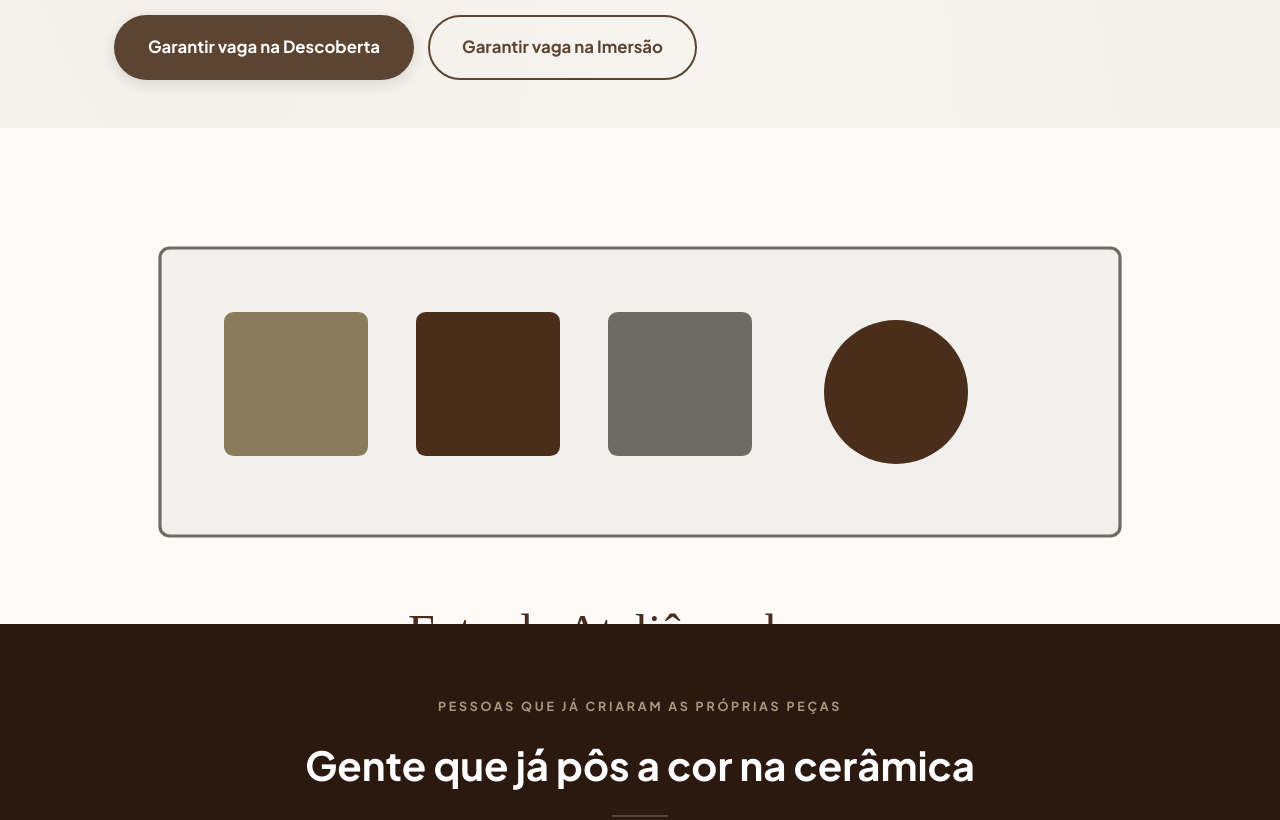
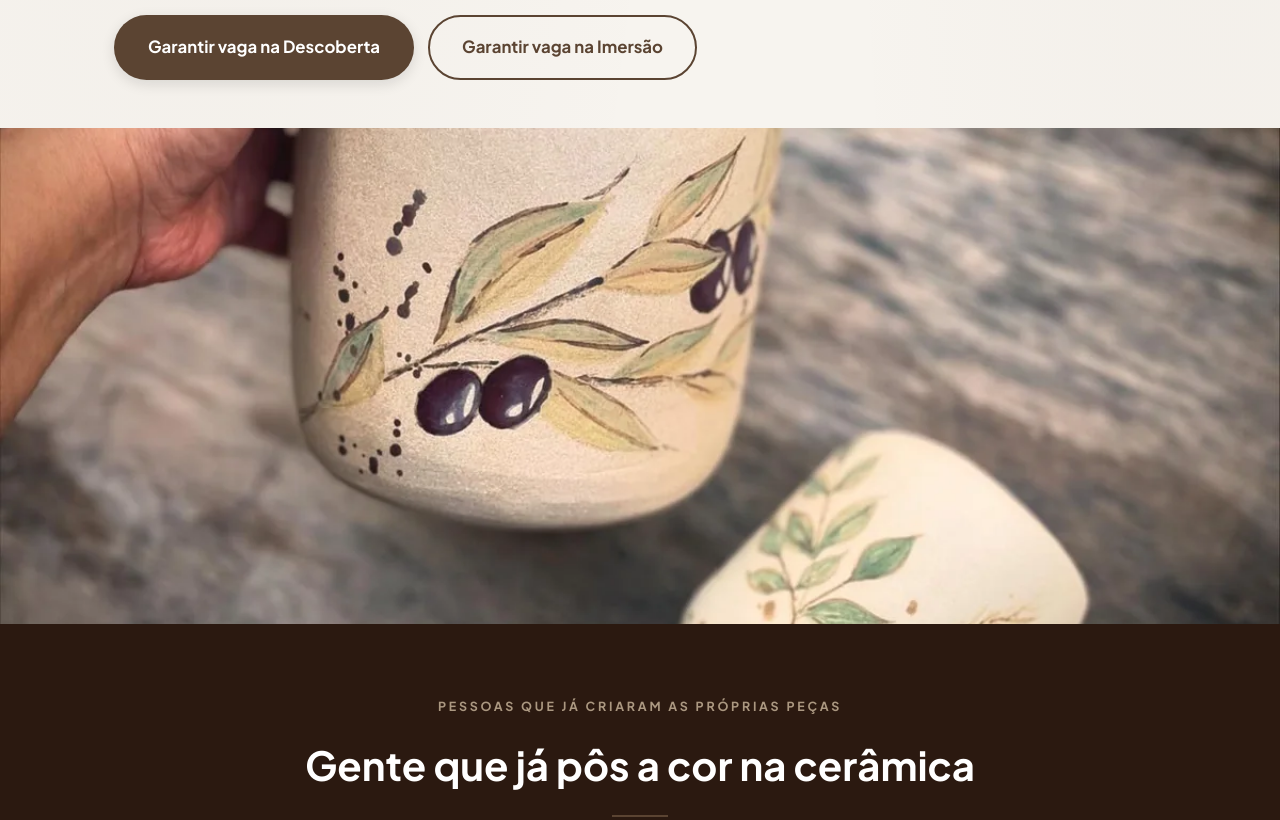
Before and after one commit to ferrarijonas/alicegussoni, a plain HTML site: page index.html in a window 1280 px wide. Shown: the part 580-1400 px from the top of the page. Drawn offline with Linux system fonts and the light colour scheme.

Commit message:
Troca placeholders por fotos reais do atelie (WebP) no hero, cards, cursos e sobre

```diff
--- a/index.html
+++ b/index.html
@@ -49,7 +49,7 @@
     </section>
 
     <div class="hero-band">
-      <img src="assets/img/atelie-placeholder.svg" alt="Peças de cerâmica pintadas com aquarela da terra" width="1200" height="900" fetchpriority="high" decoding="async">
+      <img src="assets/img/hero-pecas-aquarela-da-terra.webp" alt="Peças de cerâmica pintadas à mão com aquarela da terra" width="1200" height="900" fetchpriority="high" decoding="async">
     </div>
 
     <!-- Gente: prova social grande -->
@@ -76,7 +76,7 @@
         <div class="course-grid">
           <article class="course-card">
             <div class="image">
-              <img src="assets/img/atelie-placeholder.svg" alt="Descoberta Aquarela em Cerâmica" width="1000" height="1250" loading="lazy" decoding="async">
+              <img src="assets/img/aula-pintura-ceramica.webp" alt="Aluna pintando uma peça de cerâmica com aquarela na oficina Descoberta" width="1000" height="1250" loading="lazy" decoding="async">
               <span class="stamp">Tarde · 3h30</span>
             </div>
             <div class="body">
@@ -91,7 +91,7 @@
           </article>
           <article class="course-card">
             <div class="image">
-              <img src="assets/img/atelie-placeholder.svg" alt="Imersão Aquarela em Cerâmica" width="1000" height="1048" loading="lazy" decoding="async">
+              <img src="assets/img/turma-pintando-atelie.webp" alt="Turma pintando peças de cerâmica à mesa no ateliê durante a Imersão" width="1000" height="1048" loading="lazy" decoding="async">
               <span class="stamp">Dia inteiro · 7h</span>
             </div>
             <div class="body">
@@ -145,7 +145,7 @@
         <h2 class="section-title">Studio Alice</h2>
         <p class="section-sub">Cerâmica artesanal e pintura com aquarela da terra, feitas com calma, luz e afeto em Uberlândia.</p>
         <div class="about-wrap">
-          <div class="visual"><img src="assets/img/atelie-placeholder.svg" alt="Ateliê Studio Alice" width="1086" height="1448" loading="lazy" decoding="async"></div>
+          <div class="visual"><img src="assets/img/atelie-modelagem.webp" alt="Ceramista trabalhando a argila no Studio Alice" width="1086" height="1448" loading="lazy" decoding="async"></div>
           <div class="about-text">
             <p>No Studio Alice, cada peça nasce das mãos e da água: a aquarela da terra, os gizes, a cerâmica queimada no seu próprio ritmo. Aqui você aprende fazendo, em turmas pequenas, com orientação de perto.</p>
             <p class="mt-2"><strong>📍 Studio Alice — Uberlândia/MG</strong></p>
```
Also changed, not shown: curso-descoberta.html (+1 -1 lines), curso-imersao.html (+1 -1 lines), quem-somos.html (+1 -1 lines), assets/img/aluna-pintando-peca.webp (added), assets/img/atelie-modelagem.webp (added), assets/img/aula-pintura-ceramica.webp (added), assets/img/hero-pecas-aquarela-da-terra.webp (added), assets/img/kit-aquarelas-da-terra.webp (added), assets/img/pecas-prontas-aquarela.webp (added), assets/img/turma-pintando-atelie.webp (added).
